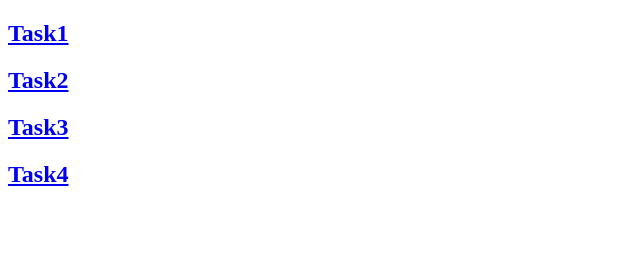
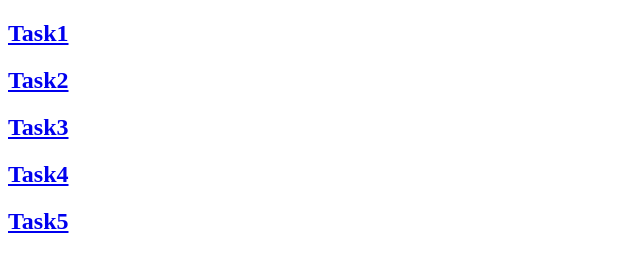
Before and after one commit to aishwaryaa2006/Internship-Tasks, a plain HTML site: page index.html in a window 1280 px wide. Shown: the whole page, without its empty margins (0-640 px from the left). Drawn offline with Linux system fonts and the light colour scheme.

Commit message:
Describe the changes you made

```diff
--- a/index.html
+++ b/index.html
@@ -10,5 +10,7 @@
     <a href="https://aishwaryaa2006.github.io/Digital-Marketing/"><h2>Task2</h2></a>
     <a href="https://aishwaryaa2006.github.io/Travel/"><h2>Task3</h2></a>
     <a href="https://aishwaryaa2006.github.io/Arca/"><h2>Task4</h2></a>
+    <a href="https://aishwaryaa2006.github.io/Personal-Website/"><h2>Task5</h2></a>
+
 </body>
 </html>
```
